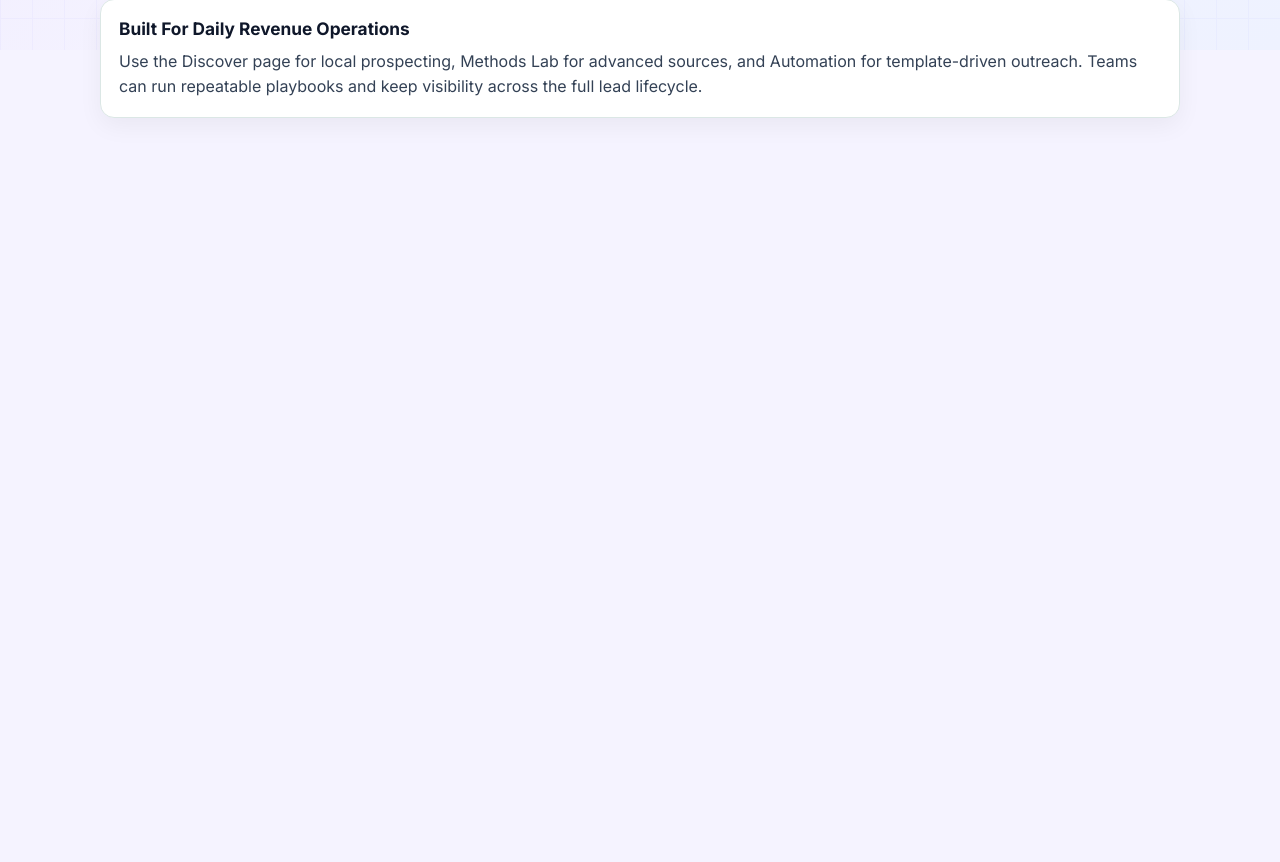
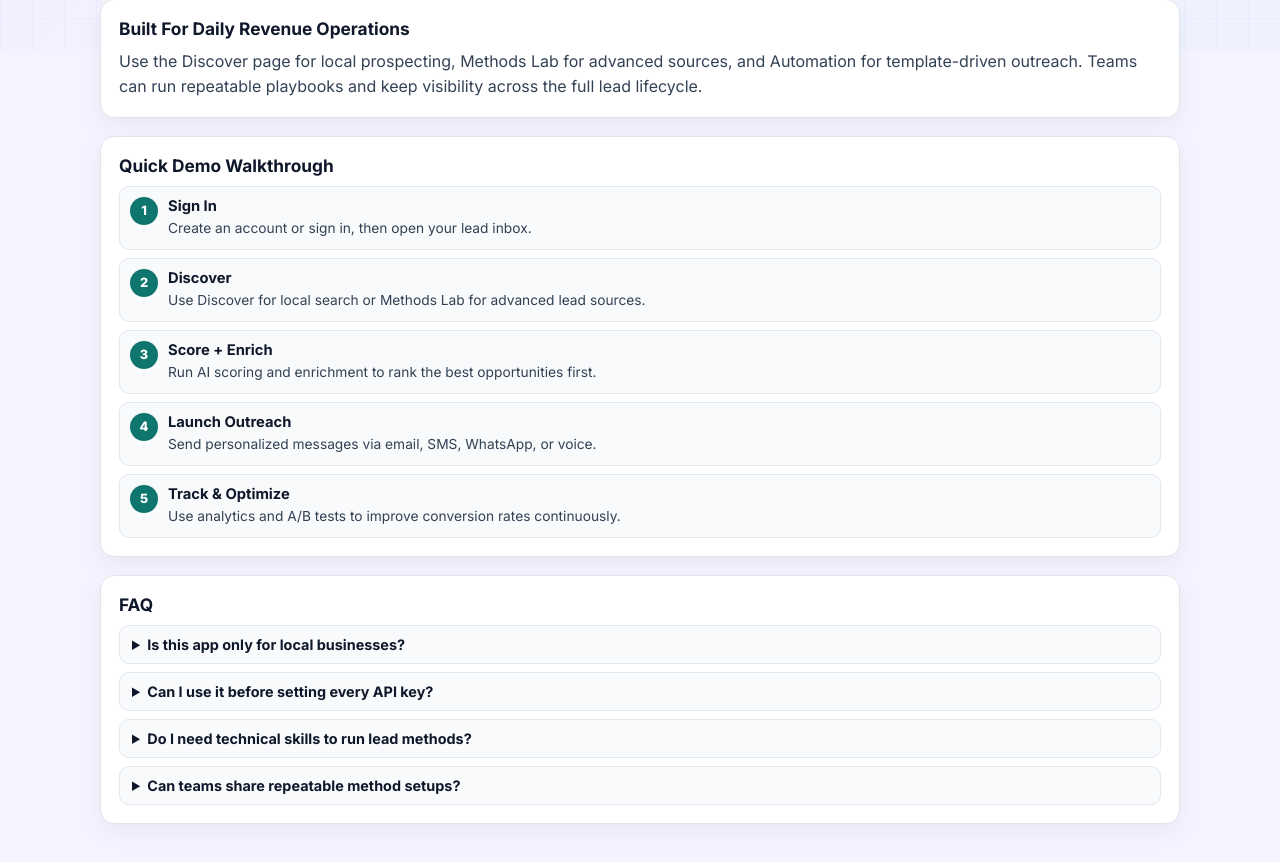
Before and after one commit to DTarasescu/leads_generator, a Next.js app: page /about in a window 1280 px wide. Shown: the part 750-1612 px from the top of the page. Before the commit the page ends 928 px from the top, so only its background shows below. Built offline with nearby package versions, Linux system fonts and the light colour scheme; no server answers.

Commit message:
feat: enhance about page with demo walkthrough and faq

```diff
--- a/pages/about.js
+++ b/pages/about.js
@@ -17,6 +17,33 @@ const workflow = [
   { title: "2. Qualify", text: "Apply AI scoring, enrichment, and filters to prioritize high-intent opportunities." },
   { title: "3. Engage", text: "Use personalized multichannel outreach and automated sequences." },
   { title: "4. Convert", text: "Track outcomes, sync CRM, optimize with analytics and A/B tests." },
+];
+
+const demoSteps = [
+  { title: "Sign In", text: "Create an account or sign in, then open your lead inbox." },
+  { title: "Discover", text: "Use Discover for local search or Methods Lab for advanced lead sources." },
+  { title: "Score + Enrich", text: "Run AI scoring and enrichment to rank the best opportunities first." },
+  { title: "Launch Outreach", text: "Send personalized messages via email, SMS, WhatsApp, or voice." },
+  { title: "Track & Optimize", text: "Use analytics and A/B tests to improve conversion rates continuously." },
+];
+
+const faq = [
+  {
+    q: "Is this app only for local businesses?",
+    a: "No. It supports local and online businesses, including startups, agencies, and service providers.",
+  },
+  {
+    q: "Can I use it before setting every API key?",
+    a: "Yes. Core flows work with Supabase and auth. Extra channels become available as you add provider keys.",
+  },
+  {
+    q: "Do I need technical skills to run lead methods?",
+    a: "Not much. Discover and Methods Lab provide ready-to-run presets, plus editable payloads for advanced use.",
+  },
+  {
+    q: "Can teams share repeatable method setups?",
+    a: "Yes. Methods Lab supports preset export/import so teams can share standardized run configurations.",
+  },
 ];
 
 export default function AboutPage() {
@@ -87,6 +114,33 @@ export default function AboutPage() {
             Use the Discover page for local prospecting, Methods Lab for advanced sources, and Automation for template-driven outreach.
             Teams can run repeatable playbooks and keep visibility across the full lead lifecycle.
           </p>
+        </section>
+
+        <section className="section">
+          <h2>Quick Demo Walkthrough</h2>
+          <div className="demo-grid">
+            {demoSteps.map((step, idx) => (
+              <article key={step.title} className="demo-step">
+                <div className="step-index">{idx + 1}</div>
+                <div>
+                  <h3>{step.title}</h3>
+                  <p>{step.text}</p>
+                </div>
+              </article>
+            ))}
+          </div>
+        </section>
+
+        <section className="section">
+          <h2>FAQ</h2>
+          <div className="faq-list">
+            {faq.map((item) => (
+              <details key={item.q} className="faq-item">
+                <summary>{item.q}</summary>
+                <p>{item.a}</p>
+              </details>
+            ))}
+          </div>
         </section>
       </main>
 
@@ -231,6 +285,64 @@ export default function AboutPage() {
           color: #334155;
           line-height: 1.45;
         }
+        .demo-grid {
+          display: grid;
+          gap: 8px;
+        }
+        .demo-step {
+          display: grid;
+          grid-template-columns: 28px 1fr;
+          gap: 10px;
+          align-items: start;
+          padding: 10px;
+          border: 1px solid #e2e8f0;
+          border-radius: 10px;
+          background: #f8fafc;
+        }
+        .step-index {
+          width: 28px;
+          height: 28px;
+          display: grid;
+          place-items: center;
+          border-radius: 999px;
+          background: #0f766e;
+          color: #ffffff;
+          font-size: 0.8rem;
+          font-weight: 800;
+        }
+        .demo-step h3 {
+          margin: 0;
+          font-size: 0.92rem;
+          color: #0f172a;
+        }
+        .demo-step p {
+          margin: 4px 0 0;
+          font-size: 0.86rem;
+          color: #334155;
+          line-height: 1.45;
+        }
+        .faq-list {
+          display: grid;
+          gap: 8px;
+        }
+        .faq-item {
+          border: 1px solid #e2e8f0;
+          border-radius: 10px;
+          background: #f8fafc;
+          padding: 10px 12px;
+        }
+        .faq-item summary {
+          font-size: 0.9rem;
+          font-weight: 700;
+          color: #0f172a;
+          cursor: pointer;
+        }
+        .faq-item p {
+          margin: 8px 0 0;
+          font-size: 0.88rem;
+          color: #334155;
+          line-height: 1.45;
+        }
         .callout p {
           margin: 0;
           color: #334155;
```
